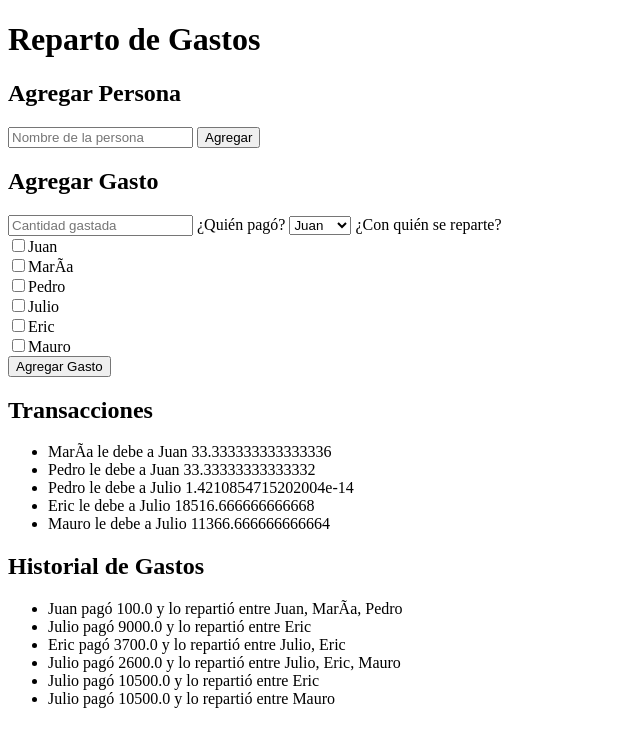
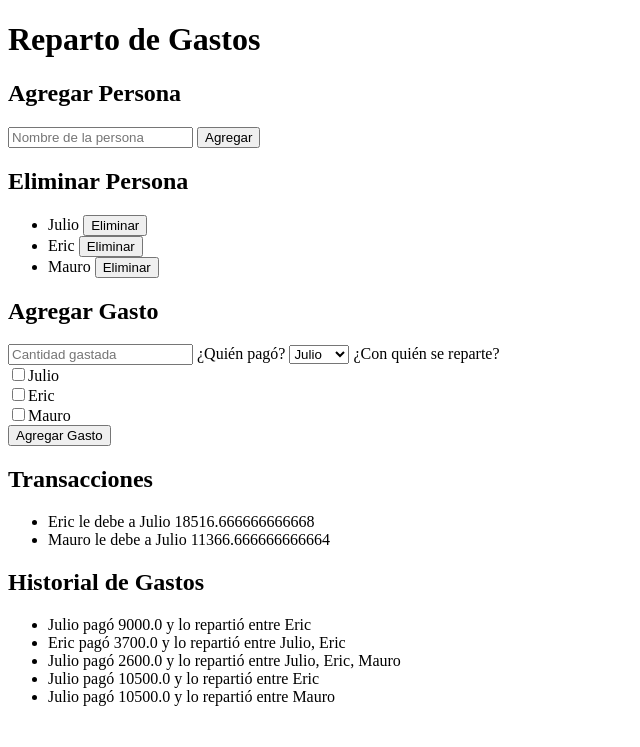
Before and after one commit to jhoyocartes/AppGastos, a Flask app: page / in a window 1280 px wide. Shown: the top 747 px of the page, without its empty margins (0-640 px from the left). Run offline with Flask 3, Linux system fonts and the light colour scheme.

Commit message:
Añadida funcionalidad para eliminar personas y manejar gastos correctamente

```diff
--- a/app.py
+++ b/app.py
@@ -62,6 +62,25 @@ def agregar_persona():
     guardar_datos(datos)
     return redirect(url_for('index'))
 
+# Ruta para eliminar personas
+
+
+@app.route('/eliminar_persona', methods=['POST'])
+def eliminar_persona():
+    nombre = request.form['nombre']
+    datos = cargar_datos()
+
+    if nombre in datos['personas']:
+        datos['personas'].remove(nombre)
+        # Eliminar gastos relacionados
+        datos['gastos'] = [
+            gasto for gasto in datos['gastos']
+            if gasto['pagador'] != nombre and nombre not in gasto['beneficiarios']
+        ]
+
+    guardar_datos(datos)
+    return redirect(url_for('index'))
+
 # Función para calcular saldos
 
 
@@ -69,10 +88,15 @@ def calcular_saldos(personas, gastos):
     saldos = {persona: 0 for persona in personas}
 
     for gasto in gastos:
+        if gasto['pagador'] is None or not gasto['beneficiarios']:
+            continue  # Omitir gastos con pagador None o sin beneficiarios
+
         monto_por_persona = gasto['cantidad'] / len(gasto['beneficiarios'])
         for beneficiario in gasto['beneficiarios']:
-            saldos[beneficiario] -= monto_por_persona
-        saldos[gasto['pagador']] += gasto['cantidad']
+            if beneficiario in saldos:
+                saldos[beneficiario] -= monto_por_persona
+        if gasto['pagador'] in saldos:
+            saldos[gasto['pagador']] += gasto['cantidad']
 
     return saldos
 
--- a/data/gastos.json
+++ b/data/gastos.json
@@ -1,22 +1,10 @@
 {
     "personas": [
-        "Juan",
-        "Mar\u00c3\u00ada",
-        "Pedro",
         "Julio",
         "Eric",
         "Mauro"
     ],
     "gastos": [
-        {
-            "cantidad": 100.0,
-            "pagador": "Juan",
-            "beneficiarios": [
-                "Juan",
-                "Mar\u00c3\u00ada",
-                "Pedro"
-            ]
-        },
         {
             "cantidad": 9000.0,
             "pagador": "Julio",
--- a/templates/index.html
+++ b/templates/index.html
@@ -13,6 +13,19 @@
         <input type="text" name="nombre" placeholder="Nombre de la persona" required>
         <input type="submit" value="Agregar">
     </form>
+
+    <h2>Eliminar Persona</h2>
+    <ul>
+        {% for persona in personas %}
+            <li>
+                {{ persona }}
+                <form action="{{ url_for('eliminar_persona') }}" method="POST" style="display:inline;">
+                    <input type="hidden" name="nombre" value="{{ persona }}">
+                    <input type="submit" value="Eliminar" onclick="return confirm('¿Estás seguro de que quieres eliminar a {{ persona }}?');">
+                </form>
+            </li>
+        {% endfor %}
+    </ul>
 
     <h2>Agregar Gasto</h2>
     <form action="{{ url_for('index') }}" method="POST">
```
